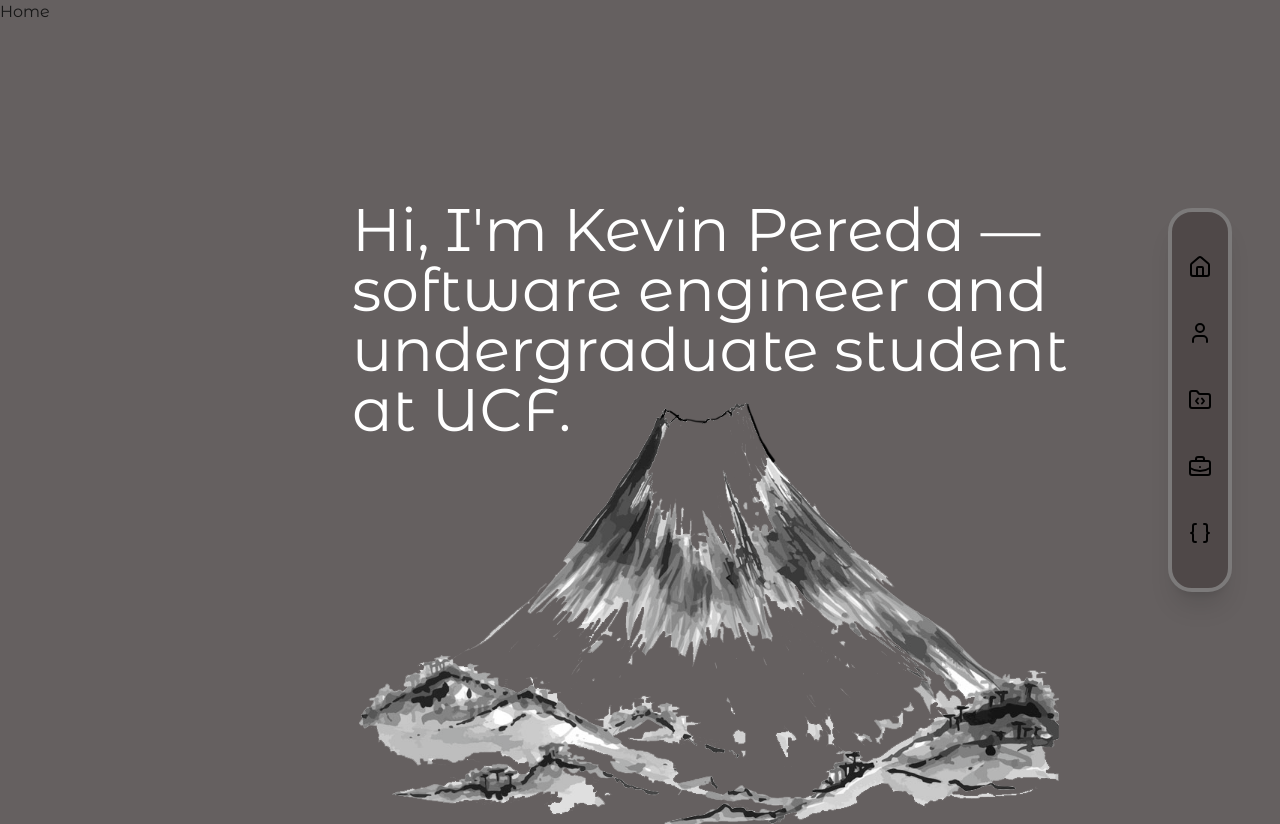
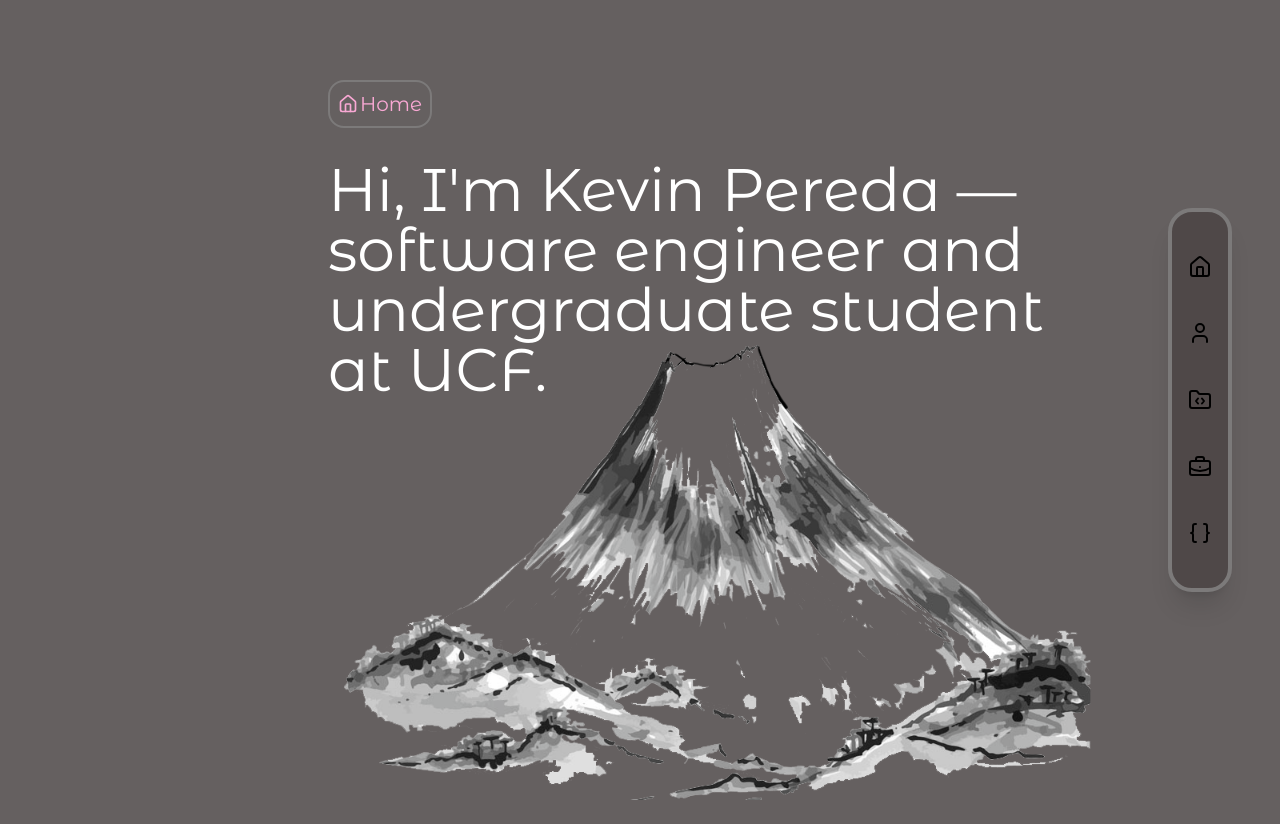
Before and after one commit to Kevinp125/first-portfolio, a Next.js app: page / in a window 1280 px wide. After the commit the page ends 800 px from the top, so only its background shows below. Built offline with nearby package versions, Linux system fonts and the light colour scheme.

Commit message:
Finished the header component. Steered away from the useRouter method for faster render times. Header has the icon and text and I also went ahead and added it on all the other routes. It gets passed a prop depending on the route it is on so that the header and icon change

```diff
--- a/src/app/(components)/Header.tsx
+++ b/src/app/(components)/Header.tsx
@@ -1,20 +1,48 @@
-"use client";
-import { usePathname } from 'next/navigation'; //importing the useRouter hook to figure out route we are on so that main header can change dynamically depending on route we are on
+// "use client";
+// import { usePathname } from 'next/navigation'; //importing the useRouter hook to figure out route we are on so that main header can change dynamically depending on route we are on
 
-export default function Header(){
+// export default function Header(){
 
-  const pathname = usePathname(); //using the useRouter hook to get the route we are on down the line
-  let header; //value that will store whatever our boolean returns
-  const pageTitles = { //creating an object with the key-value structure we are going to call router.getPathname() to get the route we are on and then get the value of that key from the object
-    '/': 'Home',
-    '/about': 'About',
-    '/projects': 'Projects',
-    '/experience': 'Experience',
-    '/skills': 'Skills',
-  }
+//   const pathname = usePathname(); //using the useRouter hook to get the route we are on down the line
+//   let header; //value that will store whatever our boolean returns
+//   const pageTitles = { //creating an object with the key-value structure we are going to call router.getPathname() to get the route we are on and then get the value of that key from the object
+//     '/': 'Home',
+//     '/about': 'About',
+//     '/projects': 'Projects',
+//     '/experience': 'Experience',
+//     '/skills': 'Skills',
+//   }
 
-  header = pageTitles[pathname as keyof typeof pageTitles] || 'page not found'; //had to assert in this line that the router.pathname would be a key of the pageTitles object. If it is not a key of the object it will return 'page not found'
+//   header = pageTitles[pathname as keyof typeof pageTitles] || 'page not found'; //had to assert in this line that the router.pathname would be a key of the pageTitles object. If it is not a key of the object it will return 'page not found'
 
-  return <h1> {header} </h1>; //returning the header so it can be rendered
+//   return <h1> {header} </h1>; //returning the header so it can be rendered
 
+// }
+
+//above implemetation was using the useRouter hook to get the route we are on and then using that to change the header dynamically depending on the route we are on. Leaving it commented so you can see how to use useRouter however to much run time just going to apply class styles in this component and call it in each respective page
+
+import { BriefcaseBusiness, FolderCode, Braces, House, User} from 'lucide-react'; //importing specific icons from lucide-react library these icons already have the svg code edited and are made into components so tailwind works on them. Importing them here since our little header tag has an icon
+
+export default function Header({header, icon}: {header: string, icon: string}){ //the prop syntax inside the parenthesis a little different than vanilla Javascript because in TS we need to define the types. we are taking the "header" attribute and letting ts know that the object passed in has a property of header thagt is a string
+
+    const icons = { //an key value pair object that has the name of the icon and the icon component itself
+      Home: <House className = "text-pink-300 w-5 h-5" />,
+      About: <User className = "text-pink-300 w-5 h-5" />,
+      Projects: <FolderCode className = "text-pink-300 w-5 h-5" />,
+      Experience: <BriefcaseBusiness className = "text-pink-300 w-5 h-5"/>,
+      Skills: <Braces className = "text-pink-300 w-5 h-5"/>,
+    }
+    //here in order to save us the trouble of passing in an icon from wherever we call the header component we pass in a string and then see if it matches any icon we have if it does it will assign that icon
+    const iconComponent = icons[icon as keyof typeof icons] || null;
+
+    //here we place the icon and the header inside a flex component dont specify flex row because by default that is what is applied. Horizontal axis is the main axis (side by side) and the vertical axis is the cross axis (top to bottom) therefore we use items-center which targets the cross to center them vertically (make sure same height)
+    return (
+      <div className = "flex items-center gap-0.5 border-navbarBorder border-2 translate-y-20 rounded-2xl p-2 ">
+
+        {iconComponent}
+        <h1 className = "text-xl text-pink-300 "> {header} </h1>
+
+      </div>
+
+    );
 }
--- a/src/app/about/page.tsx
+++ b/src/app/about/page.tsx
@@ -1,7 +1,8 @@
+import Header from "../(components)/Header";
+
 export default function app() {
   return (
-    <div>
-      <p className = "text-white"> in about route</p>
-    </div>
+    <div className = "relative  min-h-screen flex flex-col items-center ml-36"> <Header header = "About" icon = "About"/></div>
+
   );
 }
--- a/src/app/experience/page.tsx
+++ b/src/app/experience/page.tsx
@@ -1,7 +1,7 @@
+import Header from "../(components)/Header";
+
 export default function app() {
   return (
-    <div>
-      <p className = "text-blue-400"> in experience route</p>
-    </div>
+    <Header header = "Experience" icon = "Experience"/>
   );
 }
--- a/src/app/layout.tsx
+++ b/src/app/layout.tsx
@@ -23,7 +23,6 @@ export default function RootLayout({
   return (
     <html lang="en" className = {montserratAlternates.variable}>
       <body className= "bg-figmaGray">
-        <Header/>
         <Navbar/>
         {children}
       </body>
--- a/src/app/page.tsx
+++ b/src/app/page.tsx
@@ -1,14 +1,19 @@
 import Image from "next/image";
+import Header from "./(components)/Header";
+import { House } from "lucide-react";
 
 const introductionText: string = "Hi, I'm Kevin Pereda — software engineer and undergraduate student at UCF."; //declaring a string variable that will hold the introduction text that will be displayed on the home page
 
 export default function Home() {
   return (
-    <div className = "relative  min-h-screen flex flex-col items-center overflow-hidden">
+    <div className = "relative  min-h-screen flex flex-col items-center overflow-hidden ml-36"> {/*defining a flex box flex col so our text, header, and image all stack on each other vertically and also moving the container for all these things to the right rigth by 36 */}
 
-      <p className = "text-white transform translate-x-24 mt-44 text-6xl max-w-3xl">{introductionText}</p>
+      <div className = "flex flex-col items-start"> {/*wrapping the header and text in their own flex box so I can use items start to center them left across their cross axis which in this case is the horizontal one */}
+        <Header header = "Home" icon = "Home" />
+        <p className = "text-white transform mt-28 text-6xl max-w-3xl">{introductionText}</p>
+      </div>
 
-      <Image className = "absolute -bottom-20 transform translate-x-16 " src = "/images/mtFuji.png" alt = "Mount Fuji" width = {750} height = {750}/>
+      <Image className = "absolute -bottom-20 " src = "/images/mtFuji.png" alt = "Mount Fuji" width = {800} height = {800}/>
 
     </div>
   );
--- a/src/app/projects/page.tsx
+++ b/src/app/projects/page.tsx
@@ -1,7 +1,7 @@
+import Header from "../(components)/Header";
+
 export default function app() {
   return (
-    <div>
-      <p className="text-yellow-800"> in project route </p>
-    </div>
+    <Header header = "Projects" icon = "Projects"/>
   );
 }
--- a/src/app/skills/page.tsx
+++ b/src/app/skills/page.tsx
@@ -1,7 +1,7 @@
+import Header from "../(components)/Header";
+
 export default function app() {
   return (
-    <div>
-      <p className = "text-red-500"> in skills route</p>
-    </div>
+    <Header header = "Skills" icon = "Skills"/>
   );
 }
```
